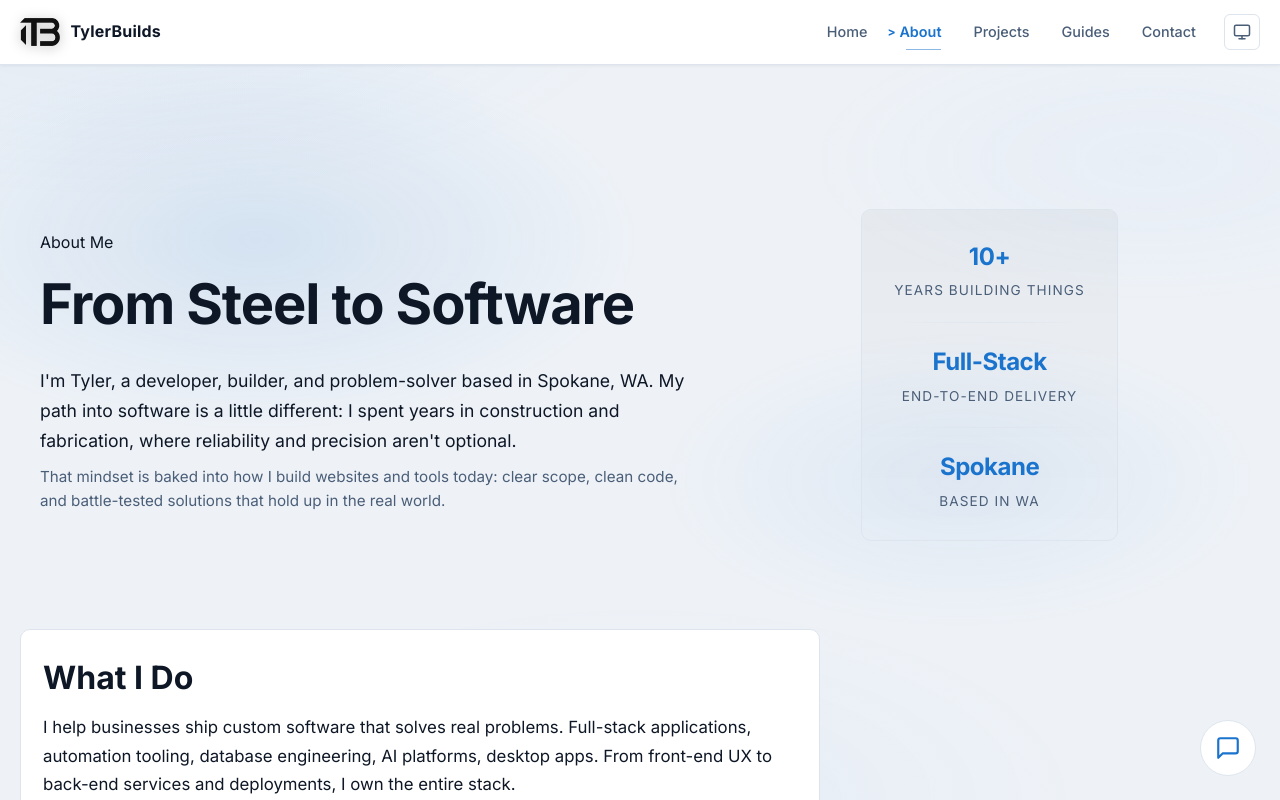
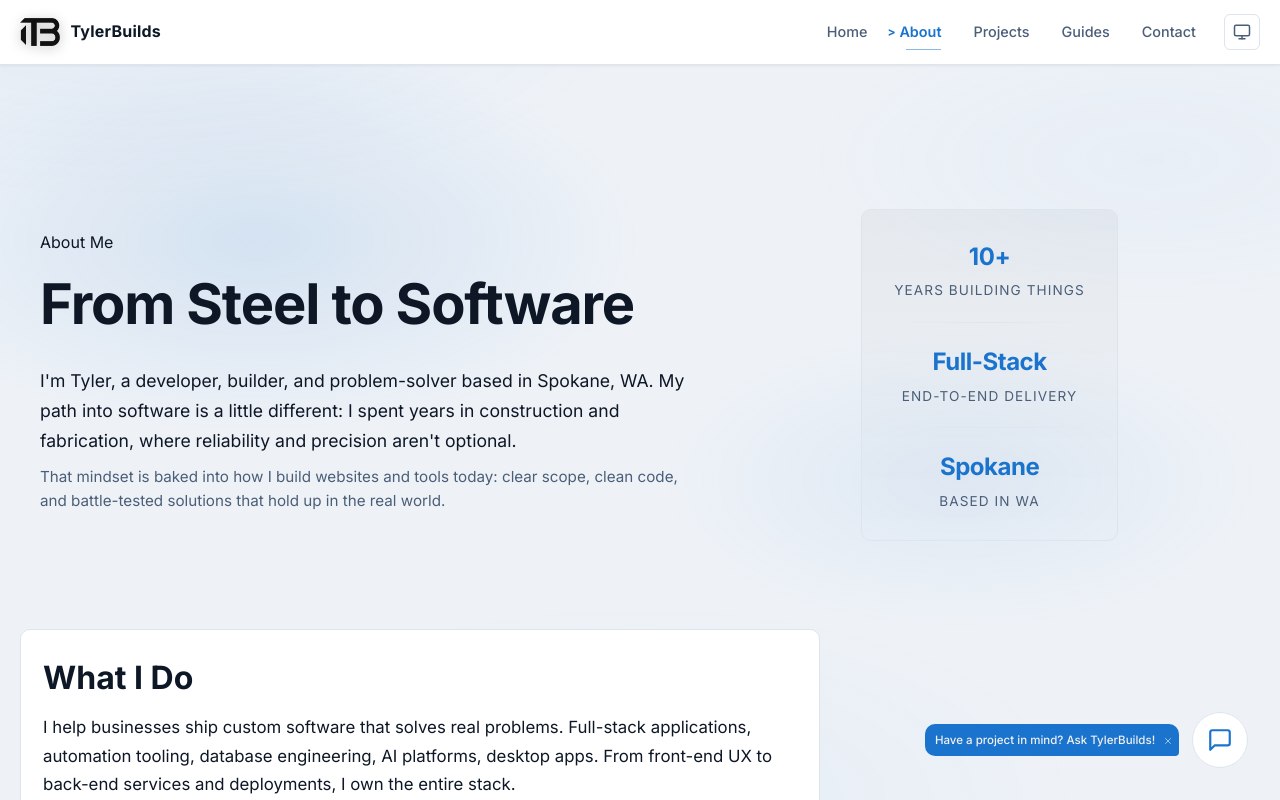
Before and after one commit to TylerBuilds-Official/TylerBuildsNetReact, a React (Vite) app: page /about in a window 1280 px wide. Shown: the top 800 px of the page. Built offline with nearby package versions, Linux system fonts and the light colour scheme.

Commit message:
feat: added chat reminder popup on first load

```diff
--- /dev/null
+++ b/src/components/chat/ChatReminderLabel.tsx
@@ -0,0 +1,101 @@
+import React, { useEffect, useState, type JSX } from 'react';
+import { useChat } from '../../context/ChatContext';
+import CloseSvg from '../../assets/svg/common/CloseSvg';
+
+const DISMISS_KEY        = 'tb-chat-reminder-dismissed';
+const ENTRY_DELAY_MS     = 1500;
+const AUTO_HIDE_MS       = 6000;
+const EXIT_ANIMATION_MS  = 250;
+
+type Phase = 'pending' | 'visible' | 'exiting' | 'gone';
+
+const Phrases: Array<string> = [
+    'Need help? Ask TylerBuilds!',
+    'Have a question? Ask TylerBuilds!',
+    'Have a project in mind? Ask TylerBuilds!',
+    'Need advice? Ask TylerBuilds!',
+    'Excited about something? Ask TylerBuilds!',
+    'Exciting project idea? Ask TylerBuilds!',
+    'I can help! Ask TylerBuilds!',
+    'Want to connect with Tyler? Ask TylerBuilds!',
+]
+
+const STYLE_TUNING_MODE = false;
+
+const ChatReminder = (): JSX.Element | null => {
+    const [phase, setPhase] = useState<Phase>(() => {
+        if (STYLE_TUNING_MODE) return 'visible';
+        return sessionStorage.getItem(DISMISS_KEY) ? 'gone' : 'pending';
+    });
+    const [phrase] = useState<string>(
+        () => Phrases[Math.floor(Math.random() * Phrases.length)]
+    );
+    const { open } = useChat();
+
+    // pending -> visible (after entry delay), and mark as seen so it never re-shows this session
+    useEffect(() => {
+        if (STYLE_TUNING_MODE) return;
+        if (phase !== 'pending') return;
+
+        const enterTimer = setTimeout(() => {
+            setPhase('visible');
+            sessionStorage.setItem(DISMISS_KEY, '1');
+        }, ENTRY_DELAY_MS);
+
+        return () => clearTimeout(enterTimer);
+    }, [phase]);
+
+    // visible -> exiting (auto-hide)
+    useEffect(() => {
+        if (STYLE_TUNING_MODE) return;
+        if (phase !== 'visible') return;
+
+        const hideTimer = setTimeout(() => setPhase('exiting'), AUTO_HIDE_MS);
+
+        return () => clearTimeout(hideTimer);
+    }, [phase]);
+
+    // exiting -> gone (after fade-out animation completes)
+    useEffect(() => {
+        if (phase !== 'exiting') return;
+
+        const removeTimer = setTimeout(() => setPhase('gone'), EXIT_ANIMATION_MS);
+
+        return () => clearTimeout(removeTimer);
+    }, [phase]);
+
+    if (phase === 'gone') return null;
+
+    const handleOpen = () => {
+        setPhase('exiting');
+        open();
+    };
+
+    const handleDismiss = (e: React.MouseEvent) => {
+        e.stopPropagation();
+        setPhase('exiting');
+    };
+
+    return (
+        <div className={`chat-widget__reminder-label ${phase}`}>
+            <button
+                type="button"
+                className="chat-widget__reminder-text"
+                onClick={handleOpen}
+                aria-label="Open AI chat: Need help? Ask TylerBuilds!"
+            >
+              {phrase}
+            </button>
+            <button
+                type="button"
+                className="chat-widget__reminder-dismiss"
+                onClick={handleDismiss}
+                aria-label="Dismiss reminder"
+            >
+                <CloseSvg size={10} />
+            </button>
+        </div>
+    );
+};
+
+export default ChatReminder;
--- a/src/components/chat/ChatWidget.tsx
+++ b/src/components/chat/ChatWidget.tsx
@@ -5,6 +5,7 @@ import ChatInput from './ChatInput';
 import ChatBubbleSvg from '../../assets/svg/common/ChatBubbleSvg';
 import SupportAvatarSvg from '../../assets/svg/DemoAI/SupportAvatarSvg';
 import CloseSvg from '../../assets/svg/common/CloseSvg';
+import ChatReminder from "./ChatReminderLabel.tsx";
 
 const SUGGESTED_QUESTIONS = [
     'What services does TylerBuilds offer?',
@@ -20,6 +21,9 @@ const ChatWidget: React.FC = () => {
         <>
             {/* Floating trigger button */}
             {!isOpen && (
+                <div className="chat-widget">
+                    <ChatReminder />
+                    <div className="chat-widget__trigger_button">
                         <button
                             className="chat-widget__trigger"
                             onClick={toggle}
@@ -27,6 +31,10 @@ const ChatWidget: React.FC = () => {
                         >
                             <ChatBubbleSvg size={26} />
                         </button>
+                    </div>
+
+                </div>
+
             )}
 
             {/* Chat panel */}
--- a/src/styles/base/variables.css
+++ b/src/styles/base/variables.css
@@ -4,6 +4,8 @@
     --radius-sm: 4px;
     --radius: 6px;
     --radius-lg: 10px;
+
+    --font-sans: 'Inter', sans-serif;
 
     /* Breakpoints (for reference in comments) */
     /* Mobile: max-width 640px */
@@ -16,8 +18,10 @@
 [data-theme="dark"] {
     --bg: #0e1117;
     --surface: #171c24;
+    --surface-widget: #171c24;
     --border: #2a323c;
     --text: #e8eef6;
+    --text-bright: #ffffff;
     --muted: #b0bccb;
     --brand: #5aa9ff;
     --brand-contrast: #08131f;
@@ -44,8 +48,10 @@
 [data-theme="light"] {
     --bg: #eef2f7;
     --surface: #ffffff;
+    --surface-widget: #ffffff;
     --border: #dde4ed;
     --text: #0e1726;
+    --text-bright: #f3f1f1;
     --muted: #4a5e78;
     --brand: #1a73cc;
     --brand-contrast: #ffffff;
--- a/src/styles/components/chat-widget.css
+++ b/src/styles/components/chat-widget.css
@@ -2,17 +2,94 @@
 /* Global Chat Widget               */
 /* ================================ */
 
+.chat-widget__reminder-label {
+    position: fixed;
+    bottom: 2.75rem;
+    right: 6.3rem;
+    z-index: 1000;
+    display: flex;
+    align-items: center;
+    gap: 4px;
+    background: var(--brand);
+    box-shadow: var(--shadow);
+    padding: 8px 8px 6px 10px;
+    border-radius: 10px 10px 4px 10px;
+    opacity: 0;
+    transform: translateY(6px) scale(0.96);
+    transform-origin: bottom right;
+    transition: opacity 0.25s ease, transform 0.25s ease, box-shadow 0.15s ease;
+    pointer-events: none;
+}
+
+.chat-widget__reminder-label.visible {
+    opacity: 1;
+    transform: translateY(0) scale(1);
+    pointer-events: auto;
+}
+
+.chat-widget__reminder-label.exiting {
+    opacity: 0;
+    transform: translateY(6px) scale(0.96);
+    pointer-events: none;
+}
+
+.chat-widget__reminder-label:hover {
+    box-shadow: 0 6px 18px rgba(90, 169, 255, 0.35);
+}
+
+.chat-widget__reminder-text {
+    background: transparent;
+    border: none;
+    padding: 2px 0;
+    margin: 0;
+    color: var(--text-bright);
+    font: var(--font-sans);
+    font-size: 0.72rem;
+    font-weight: 500;
+    line-height: 1.2;
+    cursor: pointer;
+    white-space: nowrap;
+    transition: opacity 0.15s ease;
+}
+
+.chat-widget__reminder-text:hover {
+    opacity: 0.9;
+}
+
+.chat-widget__reminder-dismiss {
+    display: flex;
+    align-items: center;
+    justify-content: center;
+    width: 18px;
+    height: 18px;
+    padding: 0;
+    margin-right: -6px;
+    background: transparent;
+    border: none;
+    border-radius: 50%;
+    color: #ffffff;
+    cursor: pointer;
+    opacity: 0.7;
+    flex-shrink: 0;
+    transition: opacity 0.15s ease, background 0.15s ease;
+}
+
+.chat-widget__reminder-dismiss:hover {
+    opacity: 1;
+    background: rgba(255, 255, 255, 0.2);
+}
+
 /* Floating trigger */
 .chat-widget__trigger {
     position: fixed;
-    bottom: 24px;
-    right: 24px;
+    bottom: 2rem;
+    right: 2rem;
     z-index: 900;
     width: 56px;
     height: 56px;
     border-radius: 50%;
     border: 1px solid var(--border);
-    background: var(--surface);
+    background: var(--surface-widget);
     color: var(--brand);
     display: flex;
     align-items: center;
@@ -31,8 +108,8 @@
 /* Panel */
 .chat-widget__panel {
     position: fixed;
-    bottom: 24px;
-    right: 24px;
+    bottom: 2rem;
+    right: 2rem;
     z-index: 1000;
     width: 400px;
     height: 600px;
@@ -501,4 +578,12 @@
     .chat-widget__status-bar { animation: none; }
     .chat-widget__status-bar span { animation: none; }
     .chat-widget__status-shimmer { animation: none; }
+    .chat-widget__reminder-label {
+        transition: opacity 0.15s ease;
+        transform: none;
+    }
+    .chat-widget__reminder-label.visible,
+    .chat-widget__reminder-label.exiting {
+        transform: none;
+    }
 }
```
Lines whose indentation alone changed are shown as unchanged.
